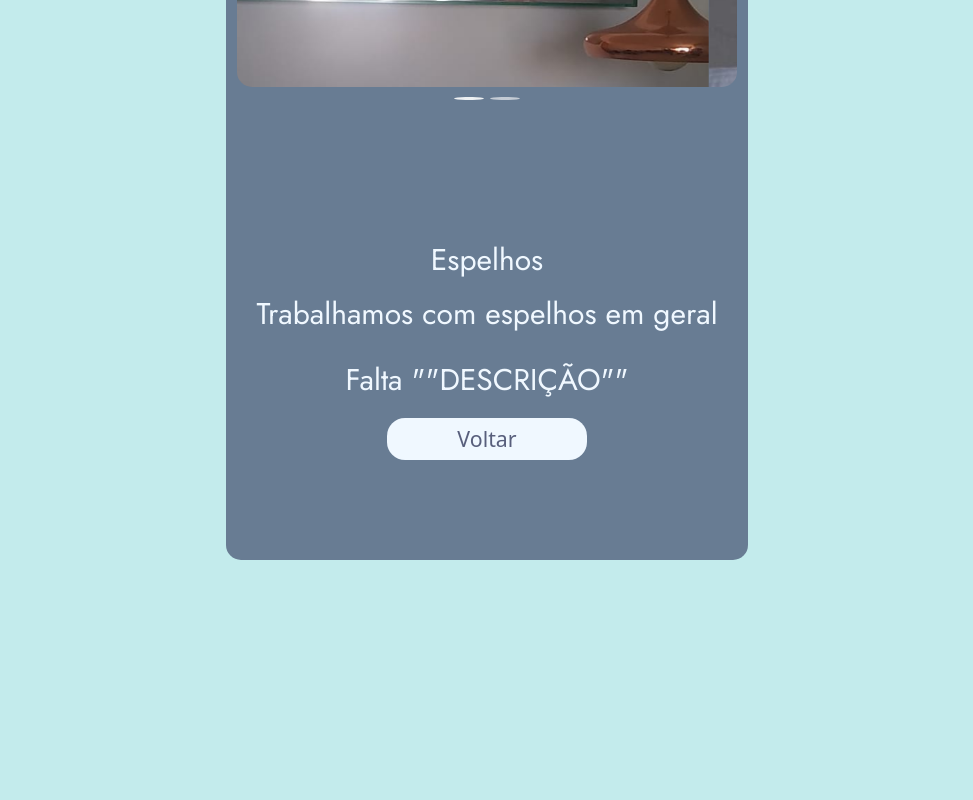
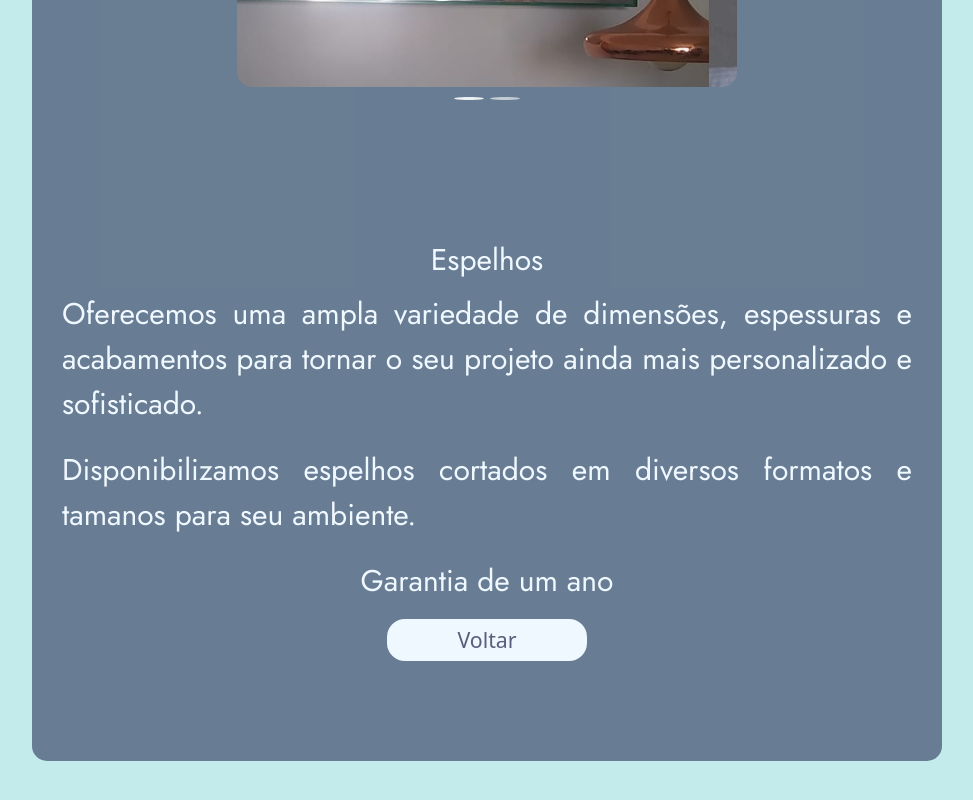
Before and after one commit to Douglas-Dorug/Site_Construcao, an Angular app: page /servicos/espelhos in a window 1280 px wide. Shown: the part 728-1528 px from the top of the page, without its empty margins (153-1126 px from the left). Before the commit the page ends 1338 px from the top, so only its background shows below. Built offline with nearby package versions, Linux system fonts and the light colour scheme; a web font is replaced by a local one.

Commit message:
Descricao de Servicos

```diff
--- a/src/app/pages/servicos/box-vidro/box-vidro.component.html
+++ b/src/app/pages/servicos/box-vidro/box-vidro.component.html
@@ -34,8 +34,9 @@
       </button>
     </div>
     <h2>Box de Vidro</h2>
-    <p>Falta ""DESCRIÇÃO""</p>
-    <p></p>
+    <p>Boxes de vidro em diversos modelos e tamanhos para melhor personalização e estilo de seu banheiro.</p>
+    <p>Box flex, eleganc e comum nas cores fumê, verde e incolor</p>
+    <p>Garantia de um ano</p>
     <button class="button-services" type="button" routerLink="/servicos">Voltar</button>
   </div>
 </div>
--- a/src/app/pages/servicos/espelhos/espelhos.component.html
+++ b/src/app/pages/servicos/espelhos/espelhos.component.html
@@ -26,8 +26,9 @@
       </button>
     </div>
     <h2>Espelhos</h2>
-    <p>Trabalhamos com espelhos em geral</p>
-    <p>Falta ""DESCRIÇÃO""</p>
+    <p>Oferecemos uma ampla variedade de dimensões, espessuras e acabamentos para tornar o seu projeto ainda mais personalizado e sofisticado.</p>
+    <p>Disponibilizamos espelhos cortados em diversos formatos e tamanos para seu ambiente.</p>
+    <p>Garantia de um ano</p>
     <button class="button-services" type="button" routerLink="/servicos">Voltar</button>
   </div>
 </div>
--- a/src/app/pages/servicos/portas-janelas/portas-janelas.component.html
+++ b/src/app/pages/servicos/portas-janelas/portas-janelas.component.html
@@ -34,8 +34,9 @@
       </button>
     </div>
     <h2>Portas e Janelas</h2>
-    <p>Portas e janelas de vidros ou esquadrias</p>
-    <p>Falta ""DESCRIÇÃO""</p>
+    <p>Portas e janelas de vidro na cor verde, fumê,
+       incolor e alumínio nas cores preta, cinza, branca e bronze. Nos modelos Stanley e engenharia e cortina de vidro.</p>
+    <p>Garantia de um ano.</p>
     <button class="button-services" type="button" routerLink="/servicos">Voltar</button>
   </div>
 </div>
--- a/src/app/pages/servicos/tela-protecao/tela-protecao.component.html
+++ b/src/app/pages/servicos/tela-protecao/tela-protecao.component.html
@@ -39,9 +39,9 @@
       ,serviço com qualidade e segurança com garantia de uma ano.</p>
 
     <p>Tela anti-inseto ,produzidas em molduras de alumínio na cor cinza
-      ,bronze,preta e branca ,tela revestida em pvc anti-chamas com a
-      garantia de um ano.
+      ,bronze,preta e branca ,tela revestida em pvc anti-chamas.
     </p>
+    <p>Garantia de um ano</p>
     <button class="button-services" type="button" routerLink="/servicos">Voltar</button>
   </div>
 </div>
--- a/src/app/pages/servicos/toldos/toldos.component.html
+++ b/src/app/pages/servicos/toldos/toldos.component.html
@@ -38,8 +38,9 @@
       </button>
     </div>
     <h2>Toldos</h2>
-    <p>Toldos em policarbonato em moldura de alumínio.</p>
-    <p>Falta ""DESCRIÇÃO""</p>
+    <p>Toldos em policarbonato em moldura de alumínio nas cores branco, preto,
+      bronze e cinza e policarbonato nas cores verde, fumê, cristal, azul e vermelho.</p>
+    <p>Garantia de um ano</p>
     <button class="button-services" type="button" routerLink="/servicos">Voltar</button>
   </div>
 </div>
```
